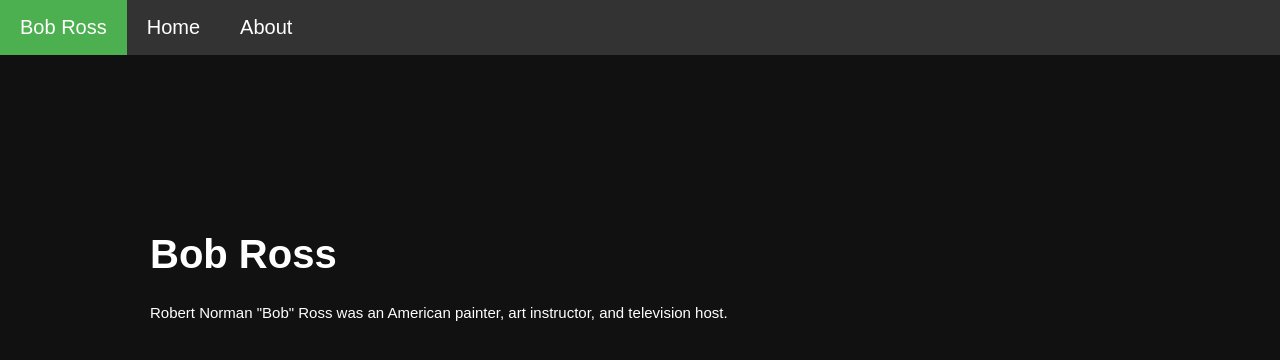
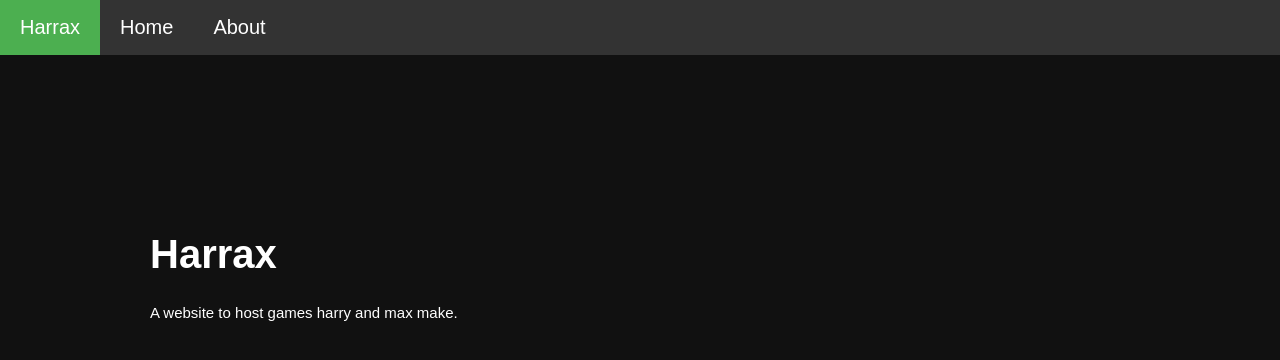
Before and after one commit to Harry-Max/Harrax, a plain HTML site: page index.html in a window 1280 px wide. Drawn offline with Linux system fonts and the light colour scheme.

Commit message:
made it better.

```diff
--- a/index.html
+++ b/index.html
@@ -1,7 +1,7 @@
 <!DOCTYPE html>
 <html>
 <head>
-	<title>Bob Ross</title>
+	<title>Harrax - Homepage</title>
 	<link rel="stylesheet" type="text/css" href="index.css">
 </head>
 
@@ -9,7 +9,7 @@
 	<div class='nav'>
 		<div class='container'>
 			<ul>
-				<li><a class='nav-header' href='#index'>Bob Ross</a></li>
+				<li><a class='nav-header' href='#index'>Harrax</a></li>
 				<li><a class='activee' href='#index'>Home</a></li>
 				<li><a href="#about">About</a></li>
 			</ul>
@@ -18,8 +18,8 @@
 
 	<div class='header'>
 		<div class='container'>
-			<h1>Bob Ross</h1>
-			<p title='Bob Ross'>Robert Norman "Bob" Ross was an American painter, art instructor, and television host.</p>
+			<h1>Harrax</h1>
+			<p title='Harrax'>A website to host games harry and max make.</p>
 		</div>
 	</div>
 
```
